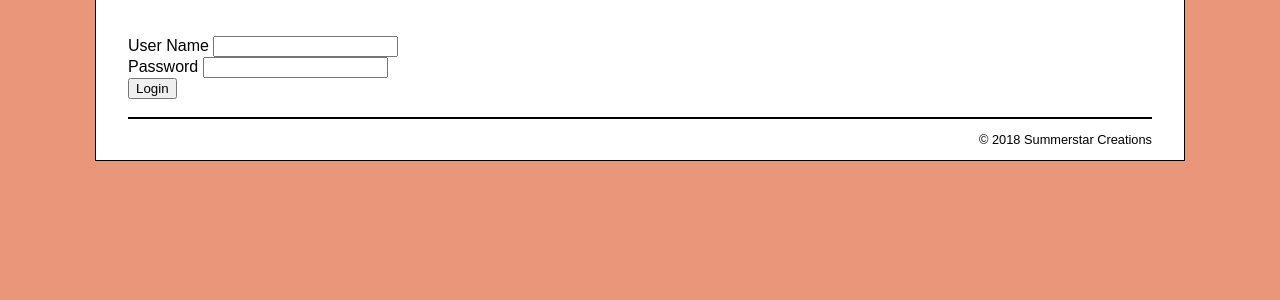
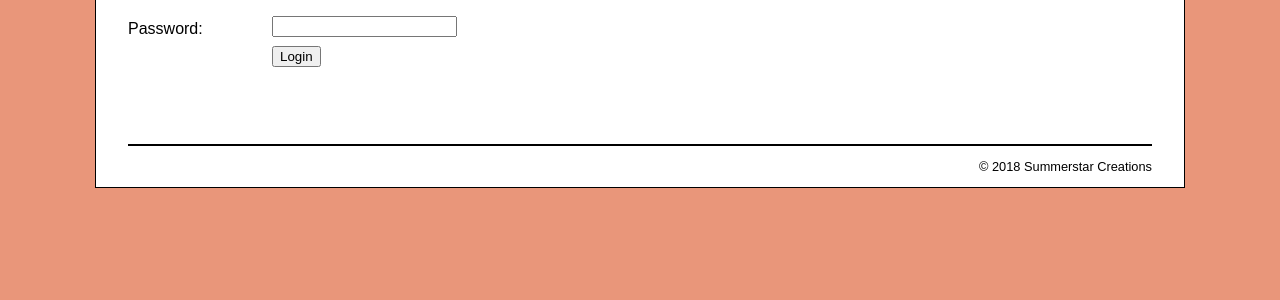
Before and after one commit to lwetzel900/program-3, a PHP site: page /admin_home.php in a window 1280 px wide. Shown: the part 187-487 px from the top of the page. Run offline with PHP 8.4, Linux system fonts and the light colour scheme; data that the repository does not hold is empty.

Commit message:
adding views  working on admin part of site

```diff
--- a/admin_home.php
+++ b/admin_home.php
@@ -1,16 +1,25 @@
 <?php include 'view/header.php'; ?>
 <main>
-    <br><br>
-  <form action="" method="post">
-            <!--for the control-->
-            <input type="hidden" name="action" value="admin">
 
-            <label>User Name</label>
-            <input type="text" name="userName"> <br>
-            <label>Password</label>
-            <input type="password" name="password"> <br>
+        <p><?php echo $errorMessage; ?></p>
 
-            <input type="submit" value="Login">
+
+    <form action="." method="post" id="aligned">
+        <!--for the control-->
+        <input type="hidden" name="action" value="admin">
+
+        <!--            <label>User Name</label>
+                    <input type="text" name="userName"> <br>-->
+        <label>Password:</label>
+        <input type="password" name="password"> <br>
+
+
+        <label>&nbsp;</label>
+
+        <input type="submit" value="Login"><br>
+
+    </form>
+
     <br><br>
 </main>
 
--- a/database.php
+++ b/database.php
@@ -13,7 +13,7 @@ try {
     //Displays the exception and keeps on rolling, uncomment the exit if you want it to halt instead
     exit();
 }
-
+//user database functions
 //insert user into table
 
 function insertUser($fName, $lName, $email, $address, $city, $zip, $phone, $password) {
@@ -55,3 +55,5 @@ function getUserByID($email) {
 
     return $results;
 }
+
+//admin functions
--- a/main.css
+++ b/main.css
@@ -1,6 +1,7 @@
 /*
     Created on : Feb 25, 2018, 9:43:08 AM
     Author     : Loren Wetzel
+most of these are taken from programs or book apps
 */
 html{
     background-color: darksalmon;
@@ -41,3 +42,30 @@ footer p {
     text-align: right;
     font-size: 80%;
 }
+br{
+    clear: left;
+}
+form {
+    margin: 0;
+}
+#aligned {
+    margin: .5em 0 2em;
+}
+#aligned label {
+    float: left;
+    width: 8em;
+    margin-top: .25em;
+    margin-right: 1em;
+    margin-bottom: .5em;
+}
+#aligned input {
+    float: left;
+    margin-bottom: .5em;
+}
+#aligned input[text] {
+    width: 15em;
+}
+#aligned .message {
+    margin-left: .5em;
+    width: 15em;
+}
--- a/mainPage.php
+++ b/mainPage.php
@@ -21,9 +21,10 @@
             <a href=".?action=user">User</a>
         </li>
         <li>
-            <a href=".?action=admin">Admin</a>
+            <a href=".?action=adminView">Admin</a>
         </li>
     </ul>
 </main>
 
-<?php include 'view/footer.php';
+<?php
+include 'view/footer.php';
```
Also changed, not shown: adminWork.php (added, +13 -0 lines), index.php (+50 -1 lines), registration.php (+18 -18 lines), user_home.php (+11 -10 lines), valid.php (added, +16 -0 lines), 1 other file. Lines whose indentation alone changed are shown as unchanged.
